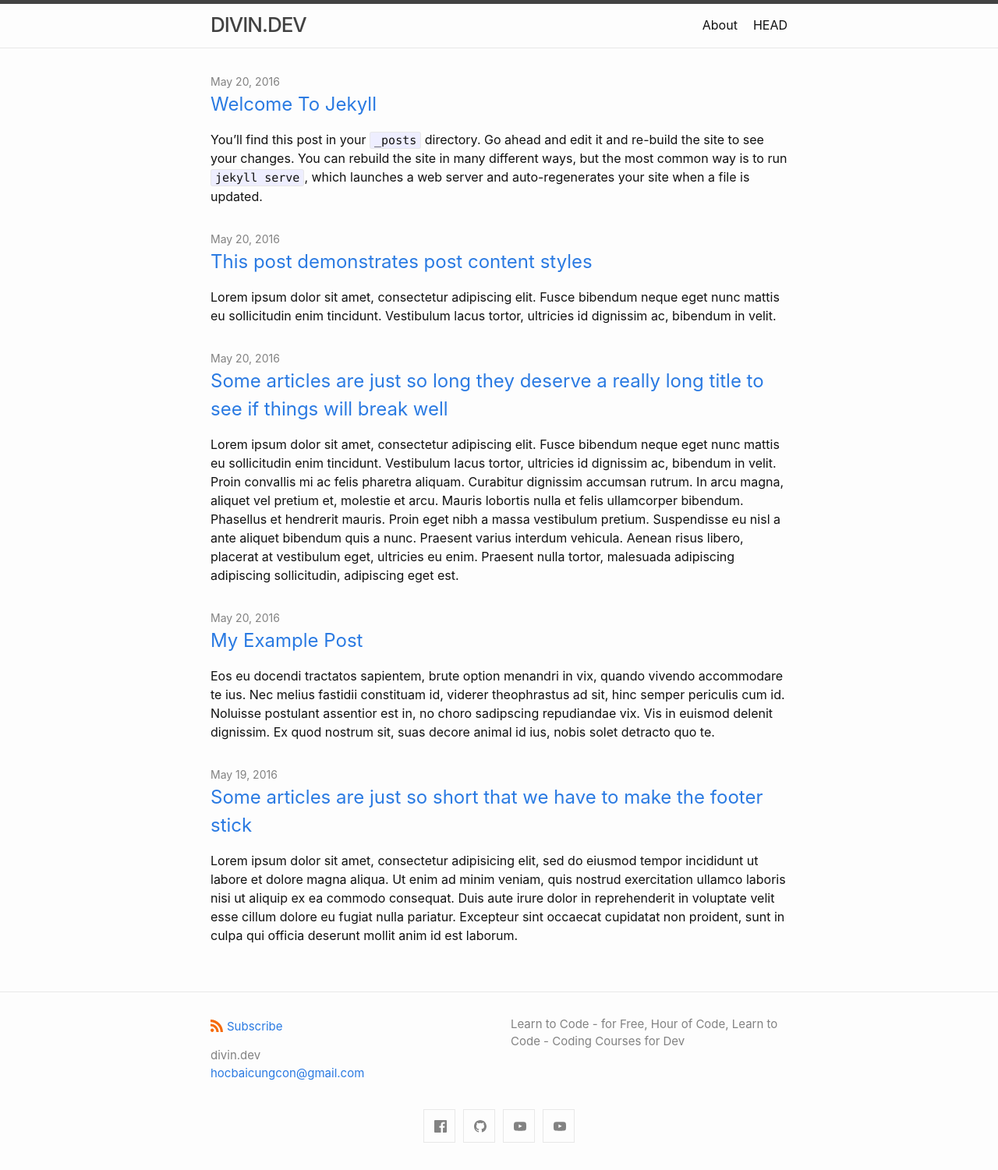
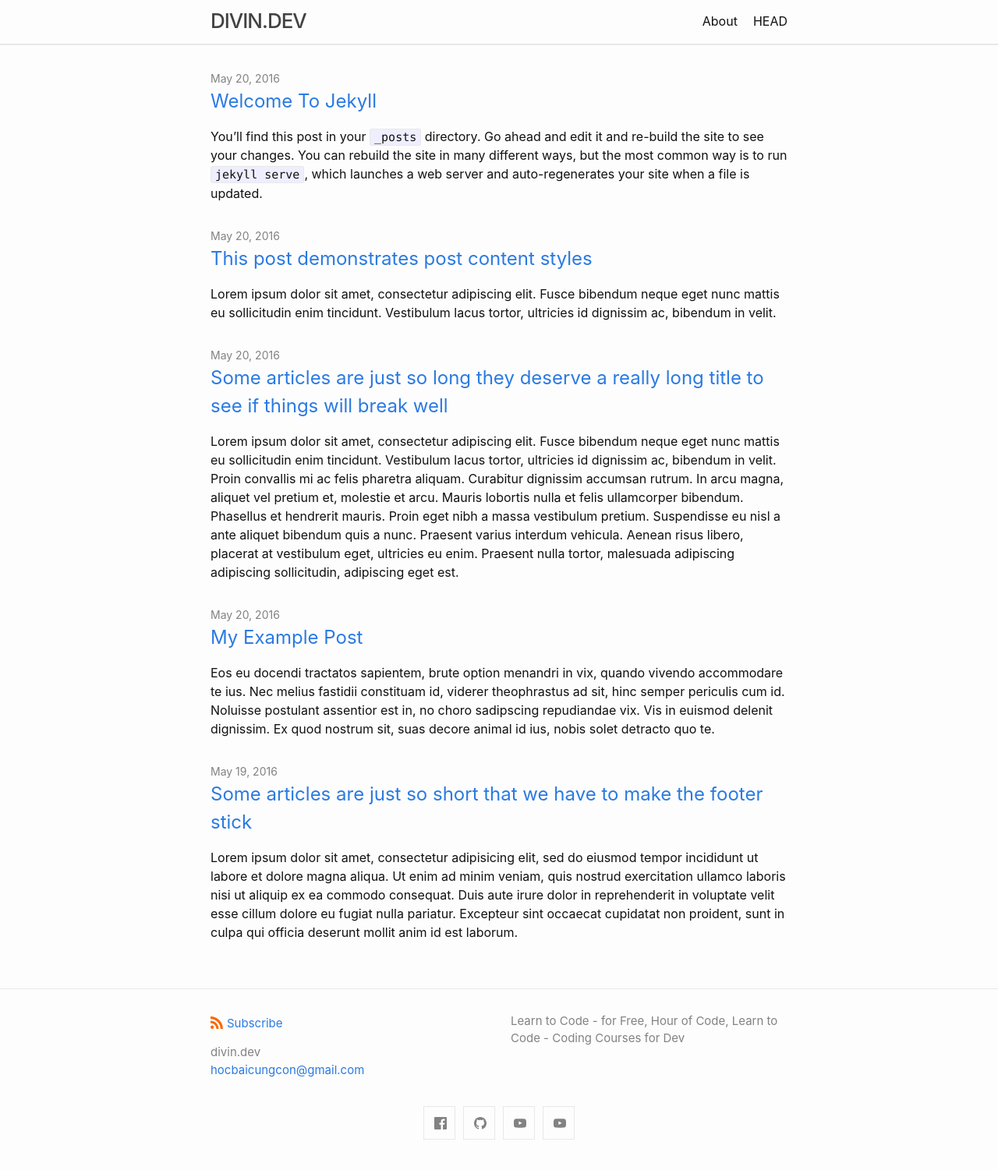
Before and after one commit to hocbaicungcon/dummy, a Jekyll site: the page built from index.md, in a window 1280 px wide. Shown: the whole page at 78% size. Built offline with Jekyll 4.4.1, drawn with Linux system fonts in a browser that asks for light colours.

Commit message:
Update _layout.scss

```diff
--- a/_sass/minima/_layout.scss
+++ b/_sass/minima/_layout.scss
@@ -2,8 +2,8 @@
  * Site header
  */
 .site-header {
-  border-top: 5px solid $border-color-03;
-  border-bottom: 1px solid $border-color-01;
+  border-top: 0px solid $border-color-03;
+  border-bottom: 2px solid $border-color-01;
   min-height: $spacing-unit * 1.865;
   line-height: $base-line-height * $base-font-size * 2.25;
 
```
